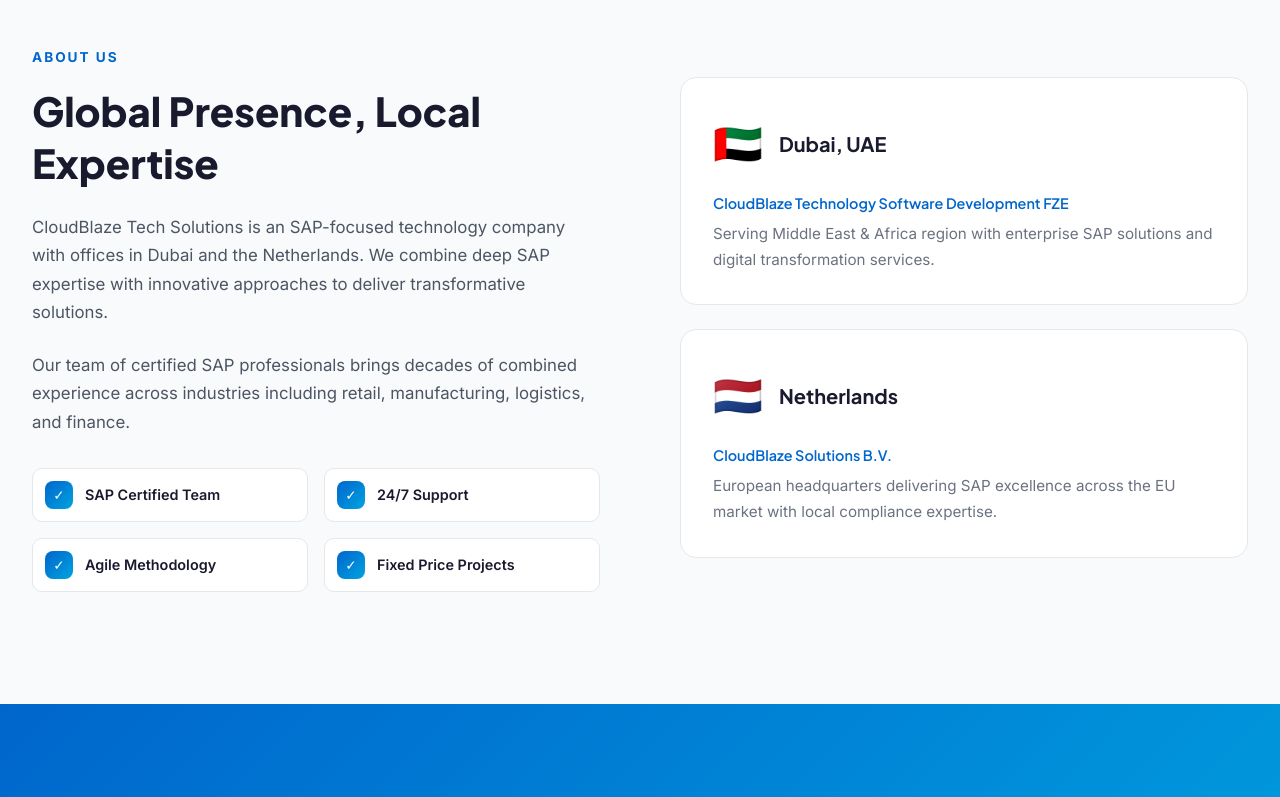
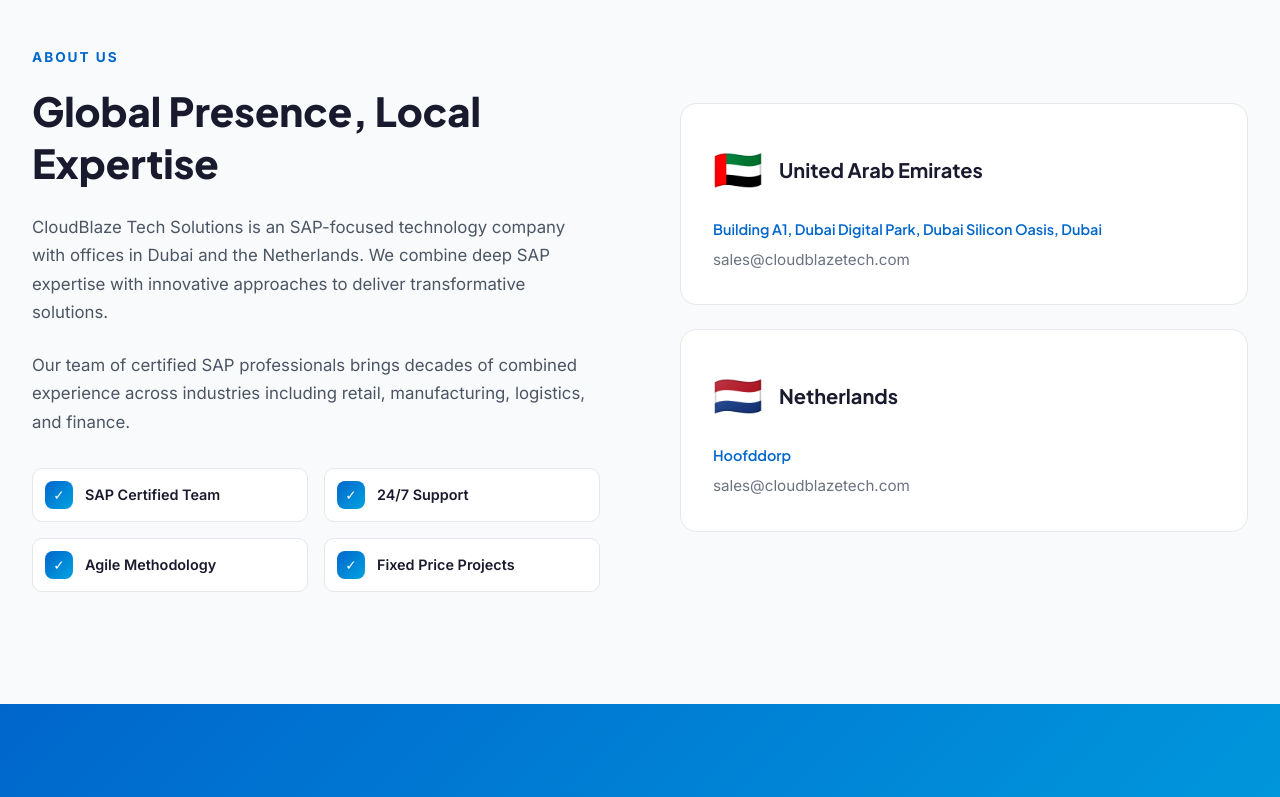
Before and after one commit to CloudBlazeTechSolutions/cloudblaze-website, a plain HTML site: page index.html in a window 1280 px wide. Shown: the part 2580-3377 px from the top of the page. Drawn offline with Linux system fonts and the light colour scheme.

Commit message:
Update Email address

```diff
--- a/index.html
+++ b/index.html
@@ -1506,20 +1506,18 @@
                 <div class="location-card">
                     <div class="location-header">
                         <div class="location-flag">🇦🇪</div>
-                        <h3>Dubai, UAE</h3>
+                        <h3>United Arab Emirates</h3>
                     </div>
-                    <h4>CloudBlaze Technology Software Development FZE</h4>
-                    <p>Serving Middle East & Africa region with enterprise SAP solutions and digital transformation
-                        services.</p>
+                    <h4>Building A1, Dubai Digital Park, Dubai Silicon Oasis, Dubai</h4>
+                    <p>sales@cloudblazetech.com</p>
                 </div>
                 <div class="location-card">
                     <div class="location-header">
                         <div class="location-flag">🇳🇱</div>
                         <h3>Netherlands</h3>
                     </div>
-                    <h4>CloudBlaze Solutions B.V.</h4>
-                    <p>European headquarters delivering SAP excellence across the EU market with local compliance
-                        expertise.</p>
+                    <h4>Hoofddorp</h4>
+                    <p>sales@cloudblazetech.com</p>
                 </div>
             </div>
         </div>
@@ -1565,7 +1563,7 @@
                     <div class="contact-item-icon">✉️</div>
                     <div class="contact-item-text">
                         <h4>Email Us</h4>
-                        <p>info@cloudblazetech.com</p>
+                        <p>sales@cloudblazetech.com</p>
                     </div>
                 </div>
             </div>
```
